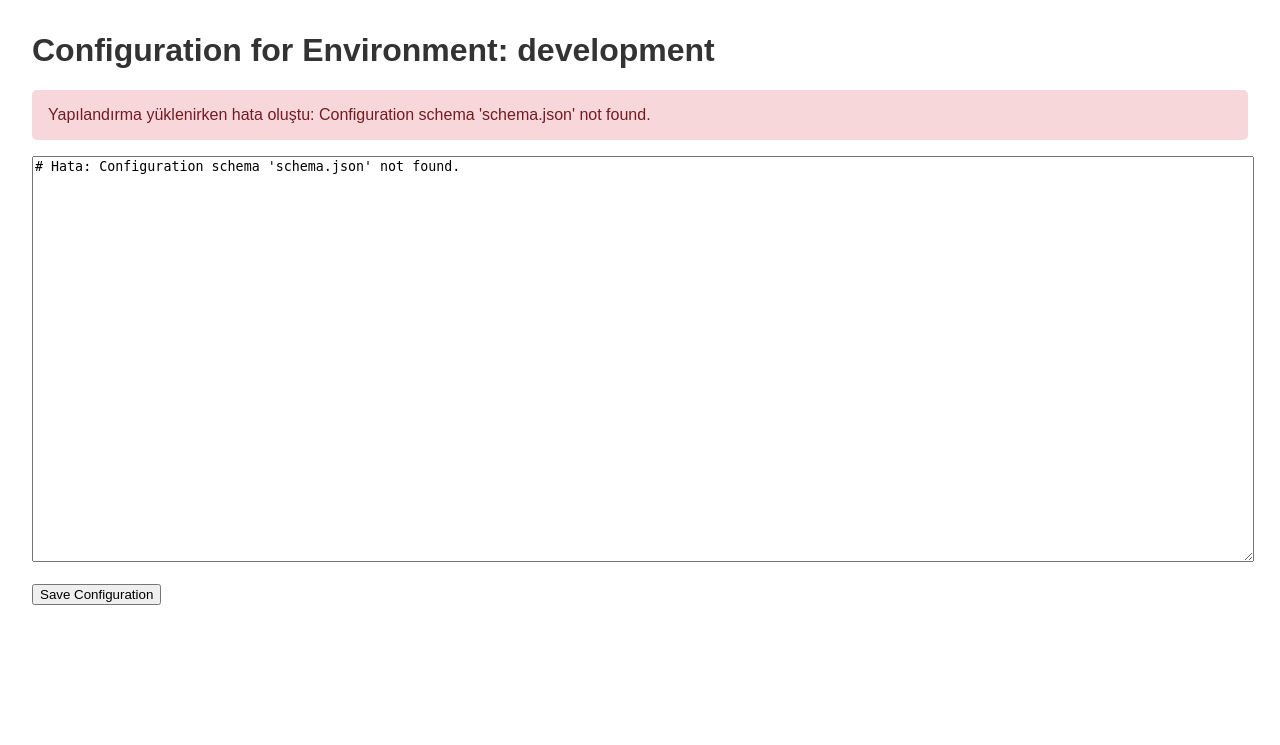
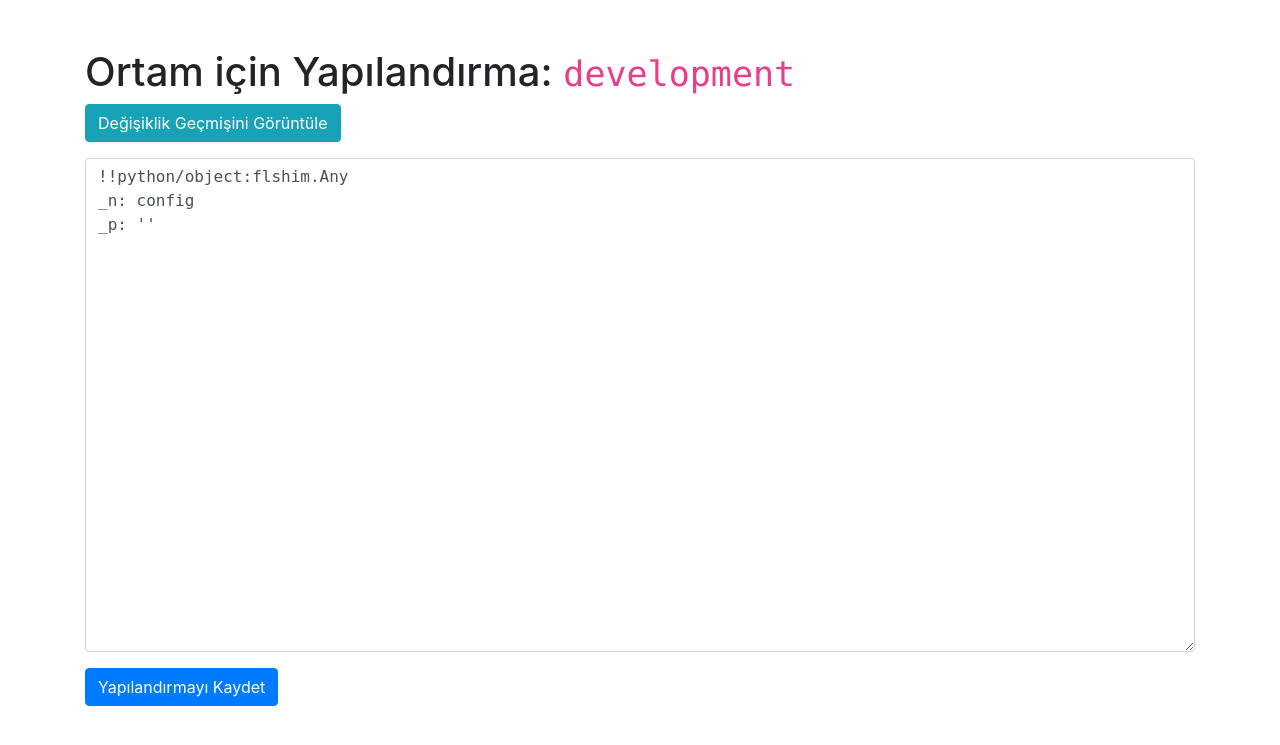
Before and after one commit to halibiram/k2ray, a Flask app: page / in a window 1280 px wide. Shown: the top 745 px of the page. Run offline with Flask 3, Linux system fonts and the light colour scheme; parts of the project's set-up code (start-up, migrations or seed data) failed here and were passed over; some libraries are stand-ins or nearby versions.

Commit message:
feat: Implement configuration management agent
This commit introduces a full-featured configuration management system.

The system is built as a Flask web application and provides the following capabilities:

- **Flexible Configuration:** Supports YAML-based configuration files with environment-specific overrides. A `default.yaml` provides base settings, which can be overridden by `development.yaml`, `production.yaml`, etc.

- **Configuration Validation:** All configuration changes are validated against a `schema.json` to ensure data integrity.

- **Web-Based Management:** A user-friendly web interface allows for viewing and editing the current configuration.

- **Backup and Rollback:** Before any changes are saved, a timestamped backup of the current configuration is created. A change history is maintained in `history.json`, and users can roll back to any previous version through the web UI.

- **Hot-Reload:** The system monitors configuration files for changes and automatically reloads the configuration in the running application without requiring a restart. This is achieved using the `watchdog` library in a background thread.

```diff
--- a/requirements.txt
+++ b/requirements.txt
@@ -1,3 +1,4 @@
 PyYAML
 jsonschema
 Flask
+watchdog
--- a/src/app.py
+++ b/src/app.py
@@ -1,7 +1,14 @@
 import os
 import yaml
+import datetime
+import shutil
+import json
+import threading
+import time
 from flask import Flask, render_template, request, redirect, url_for, flash
 from configuration_manager import ConfigurationManager
+from watchdog.observers import Observer
+from watchdog.events import FileSystemEventHandler
 
 app = Flask(__name__)
 app.secret_key = 'supersecretkey'  # Üretimde bu değiştirilmelidir
@@ -9,18 +16,49 @@ app.secret_key = 'supersecretkey'  # Üretimde bu değiştirilmelidir
 # Ortamı belirle (örneğin, bir ortam değişkeninden)
 APP_ENV = os.getenv('APP_ENV', 'development')
 
+# Global ConfigurationManager örneği
+config_manager = ConfigurationManager(env=APP_ENV)
+
 def get_config_manager():
-    """Her istek için yeni bir ConfigurationManager örneği oluşturur."""
-    return ConfigurationManager(env=APP_ENV)
+    """Global ConfigurationManager örneğini döndürür."""
+    return config_manager
+
+class ConfigChangeHandler(FileSystemEventHandler):
+    def __init__(self, manager):
+        self.manager = manager
+
+    def on_modified(self, event):
+        print(f"Event detected: {event.event_type} on {event.src_path}, is_directory={event.is_directory}")
+        # Dosya adı ve uzantısını kontrol et
+        if not event.is_directory and event.src_path.endswith(('.yaml', '.json')):
+            # Yedekleme dosyalarından gelen olayları yoksay
+            if ".bak" in event.src_path:
+                print(f"Ignoring backup file modification: {event.src_path}")
+                return
+
+            print(f"Yapılandırma dosyası değiştirildi: {os.path.basename(event.src_path)}. Yeniden yükleniyor...")
+            self.manager.reload()
+
+
+def start_watcher():
+    event_handler = ConfigChangeHandler(config_manager)
+    observer = Observer()
+    observer.schedule(event_handler, config_manager.config_path, recursive=True)
+    observer.start()
+    print(f"'{config_manager.config_path}' dizini izleniyor...")
+    try:
+        while True:
+            time.sleep(1)
+    except:  # Daemon thread will be terminated abruptly, so catch everything
+        observer.stop()
+    observer.join()
 
 @app.route('/')
 def index():
     try:
-        config_manager = get_config_manager()
+        cm = get_config_manager()
         # Birleştirilmiş tam yapılandırmayı göster
-        # Not: Kaydetme işlemi yalnızca ortama özgü dosyayı günceller.
-        # Bu, varsayılanların üzerine yazmak için en temiz yoldur.
-        content = yaml.dump(config_manager.config, default_flow_style=False, sort_keys=False)
+        content = yaml.dump(cm.config, default_flow_style=False, sort_keys=False)
         return render_template('index.html', config_content=content, env=APP_ENV)
     except Exception as e:
         flash(f"Yapılandırma yüklenirken hata oluştu: {e}", "error")
@@ -58,6 +96,31 @@ def save():
         # ancak şimdilik tüm düzenlenmiş içeriği kaydediyoruz.
         env_config_path = os.path.join(temp_manager.config_path, f'{temp_manager.env}.yaml')
 
+        # Yedekleme oluştur
+        backup_path = None
+        if os.path.exists(env_config_path):
+            timestamp = datetime.datetime.now().strftime("%Y-%m-%dT%H-%M-%S")
+            backup_path = f"{env_config_path}.{timestamp}.bak"
+            shutil.copy2(env_config_path, backup_path)
+            flash(f"'{os.path.basename(env_config_path)}' yedeklendi -> '{os.path.basename(backup_path)}'", "info")
+
+        # Değişiklik geçmişini kaydet
+        if backup_path:
+            history_path = os.path.join(temp_manager.config_path, 'history.json')
+            history = []
+            if os.path.exists(history_path):
+                with open(history_path, 'r') as f:
+                    history = json.load(f)
+
+            history.insert(0, {
+                "timestamp": timestamp,
+                "env": temp_manager.env,
+                "backup_file": os.path.basename(backup_path)
+            })
+
+            with open(history_path, 'w') as f:
+                json.dump(history, f, indent=4)
+
         # Kullanıcının gönderdiği YAML'ı, default'tan farklı olanlarla sınırlamak için bir fark oluşturun
         # Bu, `development.yaml` dosyasını temiz tutar.
         default_data = temp_manager._read_yaml(os.path.join(temp_manager.config_path, 'default.yaml'))
@@ -88,5 +151,57 @@ def save():
 
     return redirect(url_for('index'))
 
+@app.route('/history')
+def history():
+    config_manager = get_config_manager()
+    history_path = os.path.join(config_manager.config_path, 'history.json')
+    history = []
+    if os.path.exists(history_path):
+        with open(history_path, 'r') as f:
+            history = json.load(f)
+    return render_template('history.html', history=history, env=APP_ENV)
+
+@app.route('/rollback/<timestamp>')
+def rollback(timestamp):
+    try:
+        config_manager = get_config_manager()
+        history_path = os.path.join(config_manager.config_path, 'history.json')
+        history = []
+        if os.path.exists(history_path):
+            with open(history_path, 'r') as f:
+                history = json.load(f)
+
+        entry_to_restore = next((item for item in history if item["timestamp"] == timestamp), None)
+
+        if not entry_to_restore:
+            flash("Geri alınacak kayıt bulunamadı.", "error")
+            return redirect(url_for('history'))
+
+        env = entry_to_restore['env']
+        backup_filename = entry_to_restore['backup_file']
+
+        backup_path = os.path.join(config_manager.config_path, backup_filename)
+        env_config_path = os.path.join(config_manager.config_path, f'{env}.yaml')
+
+        if not os.path.exists(backup_path):
+            flash(f"Yedekleme dosyası '{backup_filename}' bulunamadı.", "error")
+            return redirect(url_for('history'))
+
+        shutil.copy2(backup_path, env_config_path)
+        flash(f"'{env}.yaml' başarıyla '{backup_filename}' içeriğine geri döndürüldü.", "success")
+
+    except Exception as e:
+        flash(f"Geri alma sırasında hata oluştu: {e}", "error")
+
+    return redirect(url_for('history'))
+
+
 if __name__ == '__main__':
-    app.run(debug=True, port=5001)
+    # Arka plan iş parçacığında dosya izleyiciyi başlat
+    watcher_thread = threading.Thread(target=start_watcher, daemon=True)
+    watcher_thread.start()
+
+    # Flask uygulamasını ana iş parçacığında çalıştır
+    # Not: Flask'in kendi yeniden yükleyicisini (use_reloader=False) devre dışı bırakıyoruz
+    # çünkü bu, watchdog gözlemcimizle çakışabilir.
+    app.run(debug=True, port=5001, use_reloader=False)
--- a/src/configuration_manager.py
+++ b/src/configuration_manager.py
@@ -1,6 +1,7 @@
 import os
 import yaml
 import json
+import threading
 from typing import Any, Dict
 from jsonschema import validate, ValidationError
 
@@ -8,8 +9,16 @@ class ConfigurationManager:
     def __init__(self, config_path: str = 'config', env: str = 'development'):
         self.config_path = config_path
         self.env = env
+        self._lock = threading.Lock()
         self.schema = self._load_schema()
         self.config = self._load_config()
+
+    def reload(self):
+        """Reloads the configuration from the files."""
+        with self._lock:
+            print("Configuration change detected. Reloading...")
+            self.config = self._load_config()
+            print("Configuration reloaded successfully.")
 
     def _load_schema(self) -> Dict[str, Any]:
         """Loads the configuration schema."""
--- a/src/templates/index.html
+++ b/src/templates/index.html
@@ -1,33 +1,45 @@
 <!DOCTYPE html>
-<html lang="en">
+<html lang="tr">
 <head>
     <meta charset="UTF-8">
     <meta name="viewport" content="width=device-width, initial-scale=1.0">
     <title>Configuration Manager - {{ env }}</title>
+    <link rel="stylesheet" href="https://stackpath.bootstrapcdn.com/bootstrap/4.5.2/css/bootstrap.min.css">
     <style>
-        body { font-family: Arial, sans-serif; margin: 2em; }
-        h1 { color: #333; }
-        textarea { width: 100%; height: 400px; font-family: monospace; }
-        .flash { padding: 1em; margin-bottom: 1em; border-radius: 5px; }
-        .flash.success { background: #d4edda; color: #155724; }
-        .flash.error { background: #f8d7da; color: #721c24; }
+        .flash.info {
+            background: #cce5ff;
+            color: #004085;
+            border-color: #b8daff;
+        }
     </style>
 </head>
 <body>
-    <h1>Configuration for Environment: {{ env }}</h1>
+    <div class="container mt-5">
+        <h1>Ortam için Yapılandırma: <code>{{ env }}</code></h1>
+        <a href="{{ url_for('history') }}" class="btn btn-info mb-3">Değişiklik Geçmişini Görüntüle</a>
 
         {% with messages = get_flashed_messages(with_categories=true) %}
           {% if messages %}
             {% for category, message in messages %}
-          <div class="flash {{ category }}">{{ message }}</div>
+              <div class="alert alert-{{ category }} alert-dismissible fade show" role="alert">
+                {{ message }}
+                <button type="button" class="close" data-dismiss="alert" aria-label="Close">
+                  <span aria-hidden="true">&times;</span>
+                </button>
+              </div>
             {% endfor %}
           {% endif %}
         {% endwith %}
 
         <form action="{{ url_for('save') }}" method="post">
-        <textarea name="config" rows="20" cols="80">{{ config_content }}</textarea>
-        <br><br>
-        <button type="submit">Save Configuration</button>
+            <div class="form-group">
+                <textarea name="config" class="form-control" rows="20" style="font-family: monospace;">{{ config_content }}</textarea>
+            </div>
+            <button type="submit" class="btn btn-primary">Yapılandırmayı Kaydet</button>
         </form>
+    </div>
+    <script src="https://code.jquery.com/jquery-3.5.1.slim.min.js"></script>
+    <script src="https://cdn.jsdelivr.net/npm/@popperjs/core@2.5.4/dist/umd/popper.min.js"></script>
+    <script src="https://stackpath.bootstrapcdn.com/bootstrap/4.5.2/js/bootstrap.min.js"></script>
 </body>
 </html>
```
Also changed, not shown: config/history.json (added, +7 -0 lines), src/templates/history.html (added, +45 -0 lines), 1 other file. Lines whose indentation alone changed are shown as unchanged.
